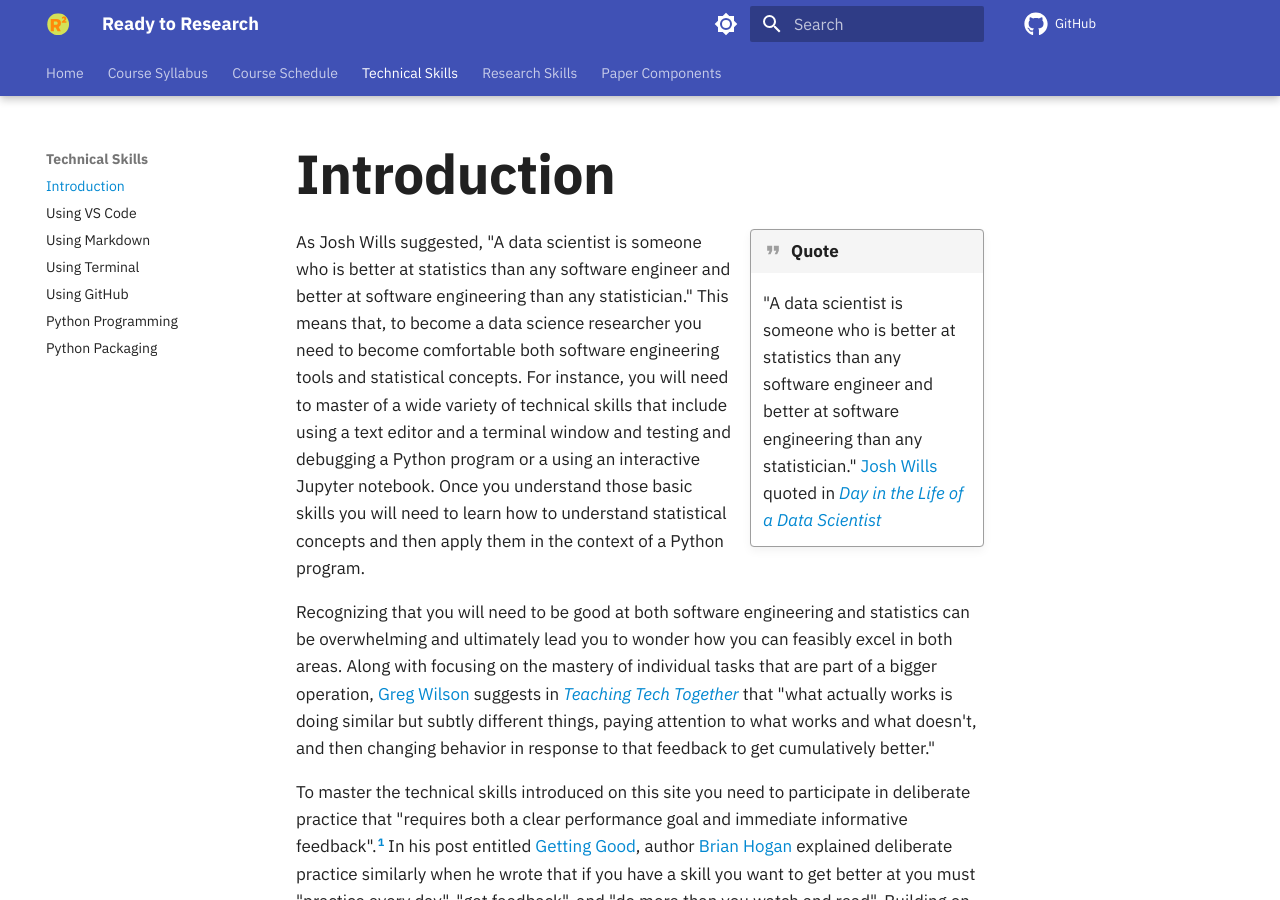
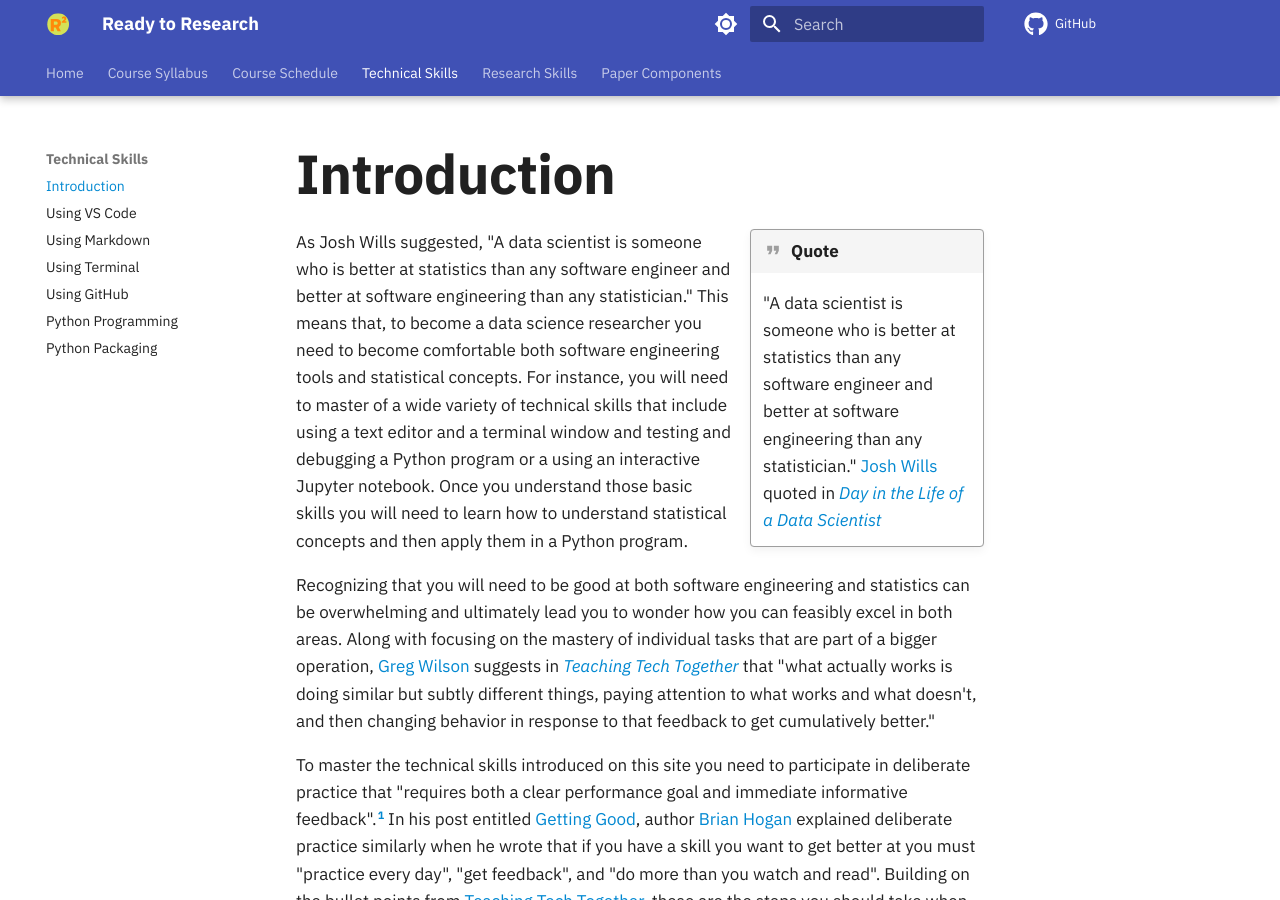
Before and after one commit to kaushal1014/research-paper-template-Athlete-Injuries, an MkDocs documentation site: the page built from docs/technical-skills/introduction-technical-skills.md, in a window 1280 px wide and 900 px high. Built offline with MkDocs 1.6.1 and Material for MkDocs 9.7.7, drawn with Linux system fonts in a browser that asks for light colours; comment, search, counter and statistics services are not loaded.

Commit message:
fix: Streamline writing at start of introduction-technical-skills.

```diff
--- a/docs/technical-skills/introduction-technical-skills.md
+++ b/docs/technical-skills/introduction-technical-skills.md
@@ -10,7 +10,7 @@ For instance, you will need to master of a wide variety of technical skills that
 include using a text editor and a terminal window and testing and debugging a
 Python program or a using an interactive Jupyter notebook. Once you understand
 those basic skills you will need to learn how to understand statistical concepts
-and then apply them in the context of a Python program.
+and then apply them in a Python program.
 
 Recognizing that you will need to be good at both software engineering and
 statistics can be overwhelming and ultimately lead you to wonder how you can
```
